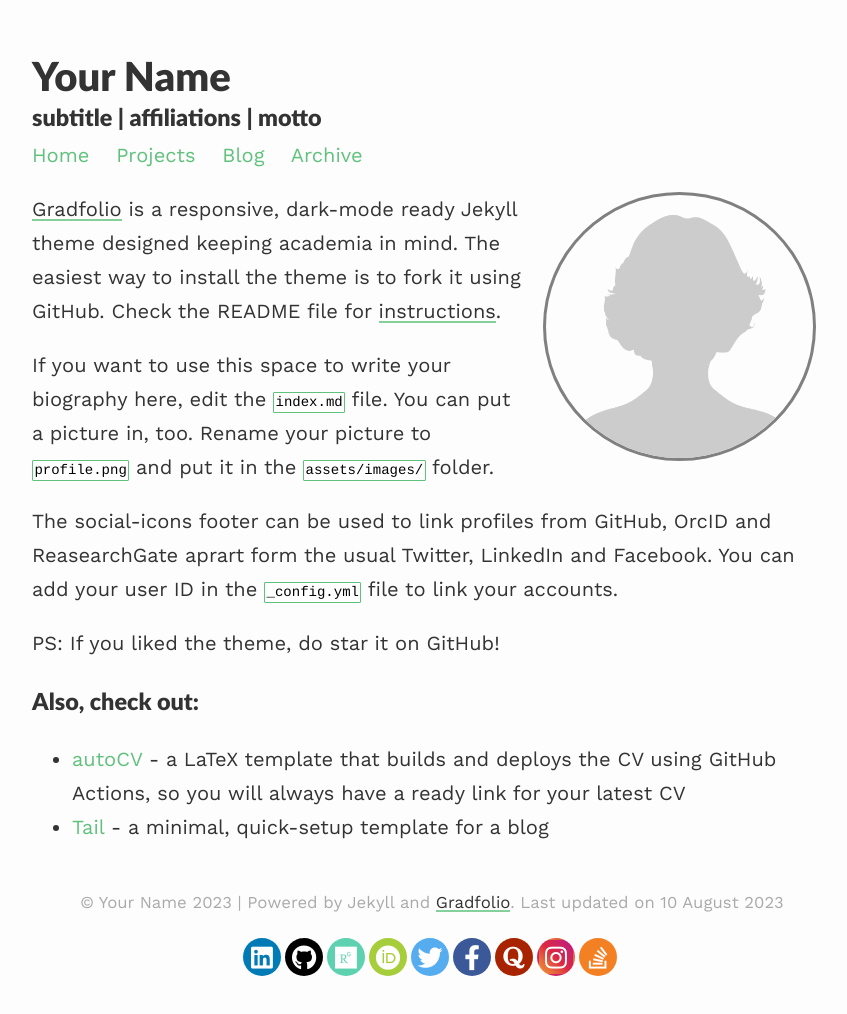
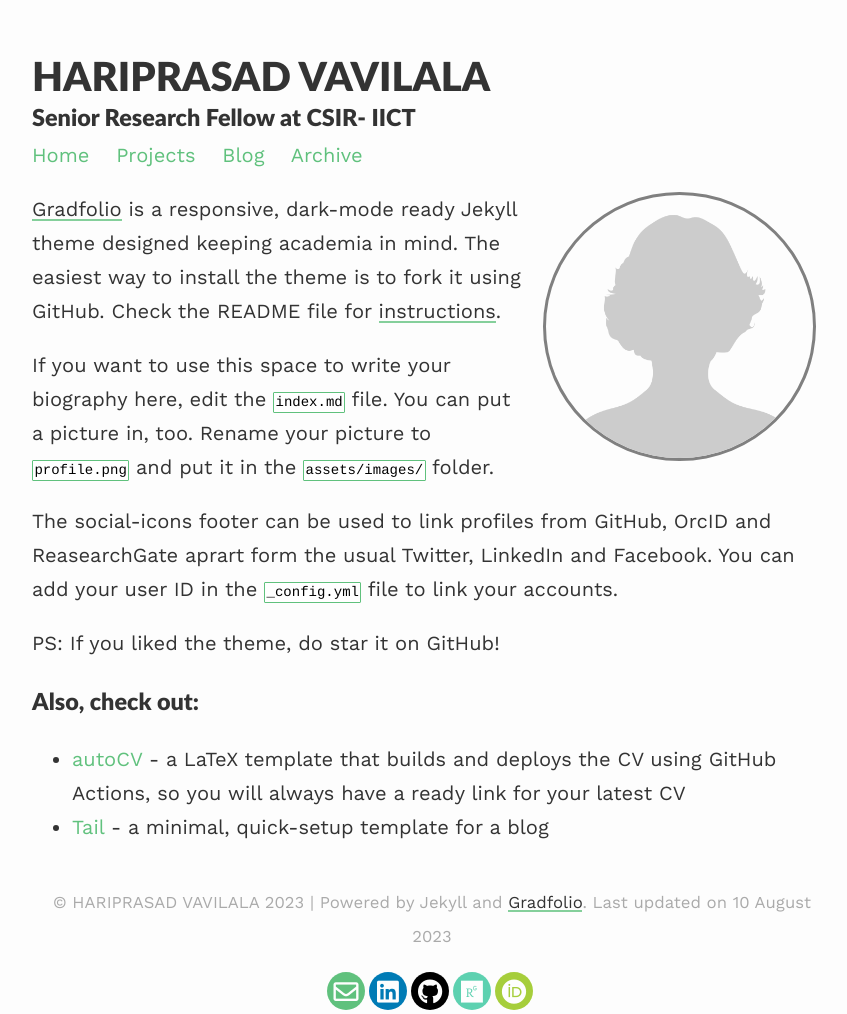
Before and after one commit to hari-stats/Profile, a Jekyll site: the page built from index.md, in a window 1280 px wide. Shown: the whole page, without its empty margins (208-1055 px from the left). Built offline with Jekyll 4.4.1, drawn with Linux system fonts in a browser that asks for light colours; nearby versions of some CDN libraries; before the commit the page ends 980 px from its top, so only the background shows below that.

Commit message:
Update _config.yml

```diff
--- a/_config.yml
+++ b/_config.yml
@@ -1,28 +1,18 @@
 ### your site title here
 
-title: Your Name
-description: subtitle | affiliations | motto
+title: HARIPRASAD VAVILALA
+description: Senior Research Fellow at CSIR- IICT
 
-baseurl: /gradfolio #name of GitHub repository
+baseurl: "" #name of GitHub repository
 url: "" #custom url to be used instead of GitHub repository
-email: #
-
-# Pagination
-paginate: 4
-permalink: /blog/:year/:title/
-paginate_path: /blog/page:num/
+email: hari.693@csiriict.in
 
 # Social media links in footer
-twitter: "#"
-linkedin: "#"
-stackoverflow: "#"
-github: "#"
-researchgate: "#"
-orcid: "#"
-quora: "#"
-instagram: "#"
-facebook: "#"
-
+linkedin: "hariprasad-vavilala"
+github: "hari-stats"
+researchgate: "Hariprasad-Vavilala"
+orcid: "0000-0003-2278-0637"
+google_scholar: "1mB-iA4AAAAJ&hl=en"
 
 # Markdown
 highlighter: rouge
@@ -43,17 +33,6 @@ compress_html:
   startings: []
 
 #collection
-collections:
-  projects:
-    output: true
-    permalink: /projects/:name/
-    order:
-      - shortProject.md
-      - longerProjectTitle.md
-      - redirect.md
-      - project4.md
-      - project5.md
-      - project6.md
 
 sass:
   sass_dir: /assets/css/_sass
```
